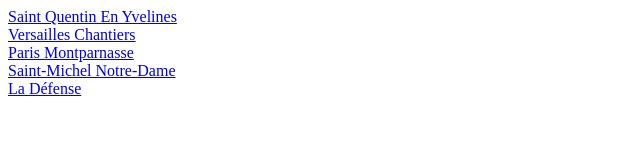
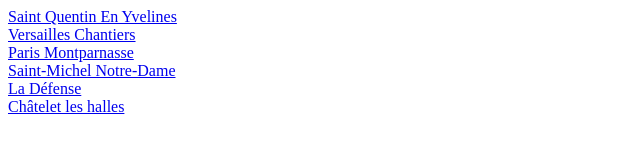
Before and after one commit to duncannMacleod/duncannMacleod.github.io, a plain HTML site: page index.html in a window 1280 px wide. Shown: the whole page, without its empty margins (0-640 px from the left). Drawn offline with Linux system fonts and the light colour scheme.

Commit message:
Update index.html

```diff
--- a/index.html
+++ b/index.html
@@ -24,6 +24,7 @@
 <a href="PMP.html">Paris Montparnasse</a><br>
 <a href="SMND.html">Saint-Michel Notre-Dame</a><br>
 <a href="la_defense.html">La Défense</a><br>
+<a href="chatelet.html">Châtelet les halles</a><br>
 </body>
 
 </html>
```
